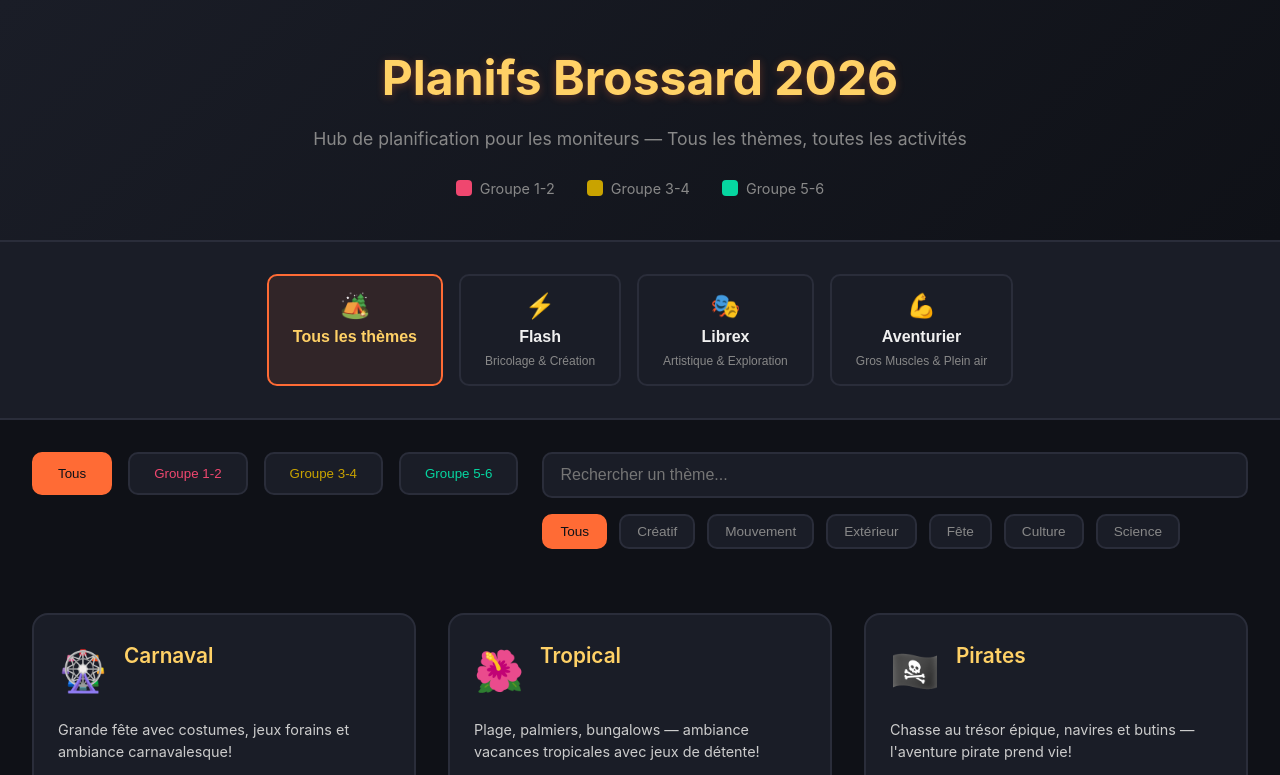
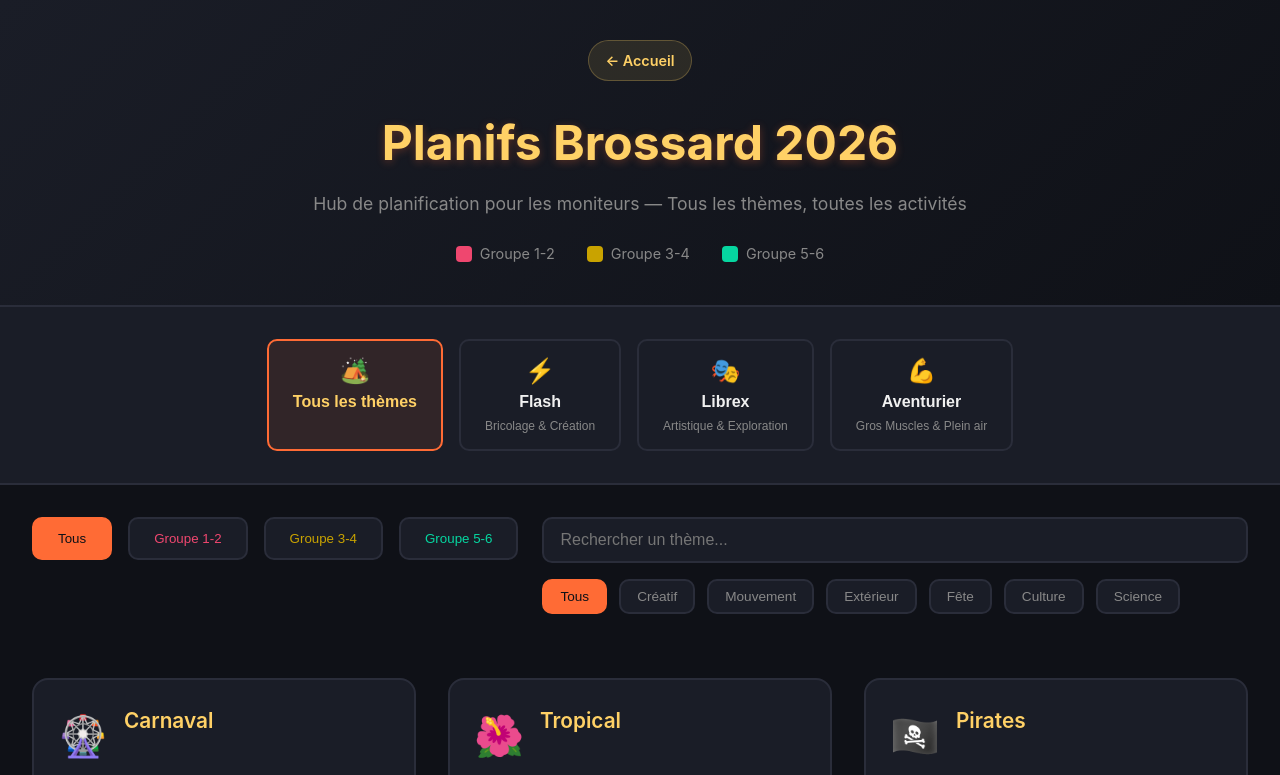
Before and after one commit to mateoburga05-cpu/thematiques-camps-de-jours, a plain HTML site: page thematiques.html in a window 1280 px wide. Shown: the top 775 px of the page. Drawn offline with Linux system fonts and the light colour scheme.

Commit message:
Ajout bouton retour à l'accueil dans Thématiques et Moniteurs

```diff
--- a/thematiques.html
+++ b/thematiques.html
@@ -594,6 +594,7 @@
 <body>
 
 <header>
+  <a href="index.html" style="display:inline-flex;align-items:center;gap:0.5rem;color:#FFD166;text-decoration:none;font-size:0.9rem;font-weight:600;background:rgba(255,209,102,0.1);border:1px solid rgba(255,209,102,0.25);padding:0.5rem 1rem;border-radius:50px;margin-bottom:1.5rem;transition:all 0.2s ease;" onmouseover="this.style.background='rgba(255,209,102,0.2)'" onmouseout="this.style.background='rgba(255,209,102,0.1)'">← Accueil</a>
   <h1>Planifs Brossard 2026</h1>
   <p>Hub de planification pour les moniteurs — Tous les thèmes, toutes les activités</p>
   <div class="legend">
```
Also changed, not shown: moniteurs.html (+1 -0 lines).
